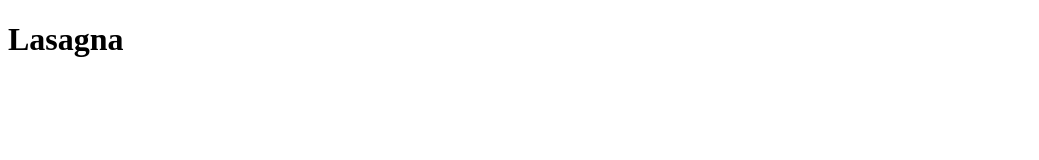
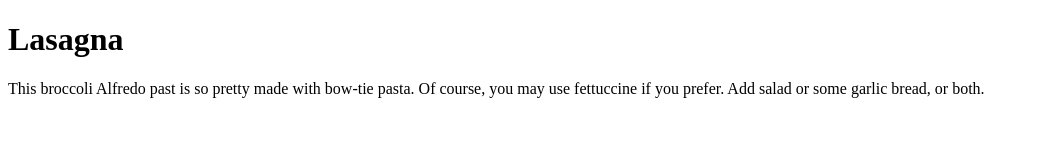
Before and after one commit to pattrujillo/odin-recipes, a plain HTML site: page recipes/Broccoli-alfredo-pasta.html in a window 1280 px wide. Shown: the whole page, without its empty margins (0-1039 px from the left). Drawn offline with Linux system fonts and the light colour scheme.

Commit message:
added a paragraph

```diff
--- a/recipes/Broccoli-alfredo-pasta.html
+++ b/recipes/Broccoli-alfredo-pasta.html
@@ -7,5 +7,11 @@
     </head>
     <body>
         <h1>Lasagna</h1>
+        <p>
+            This broccoli Alfredo past is so pretty made with
+            bow-tie pasta. Of course, you may use fettuccine
+            if you prefer. Add salad or some garlic bread, or both.
+        </p>
+
     </body>
 </html>
```
